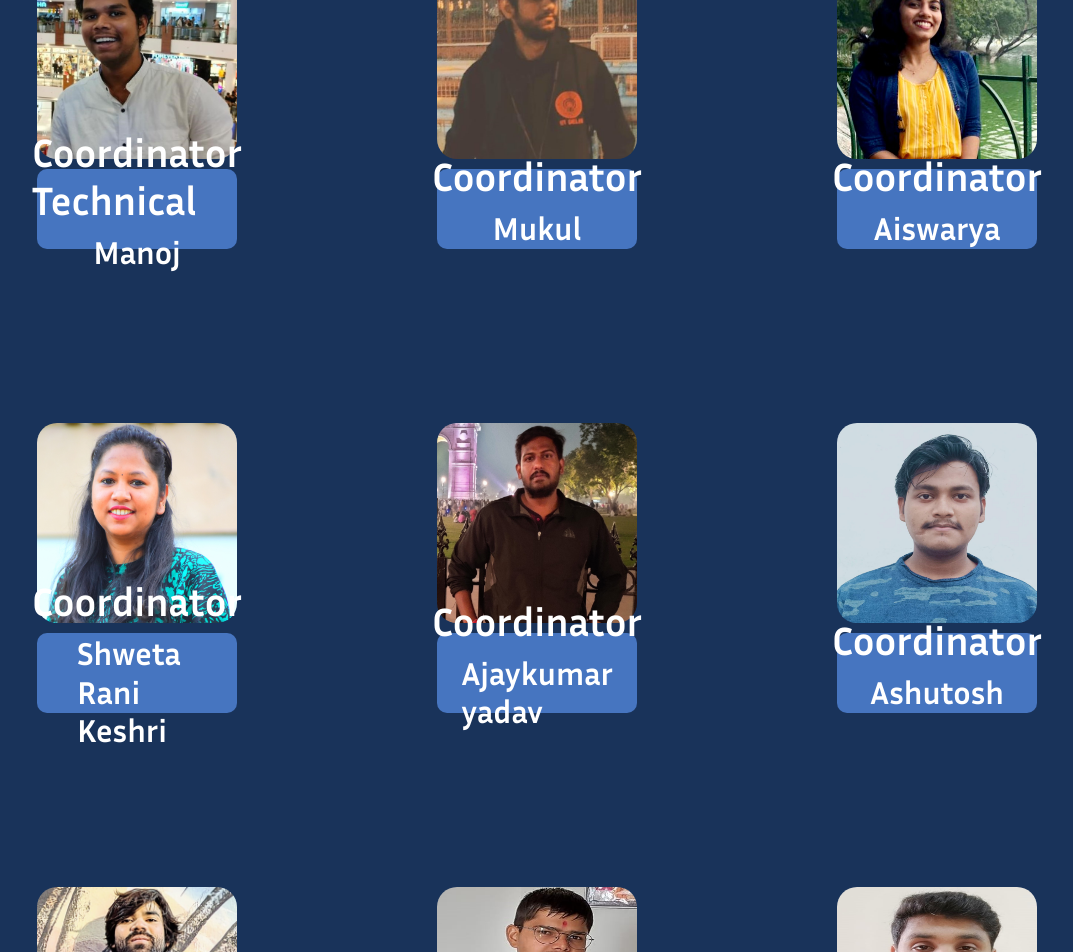
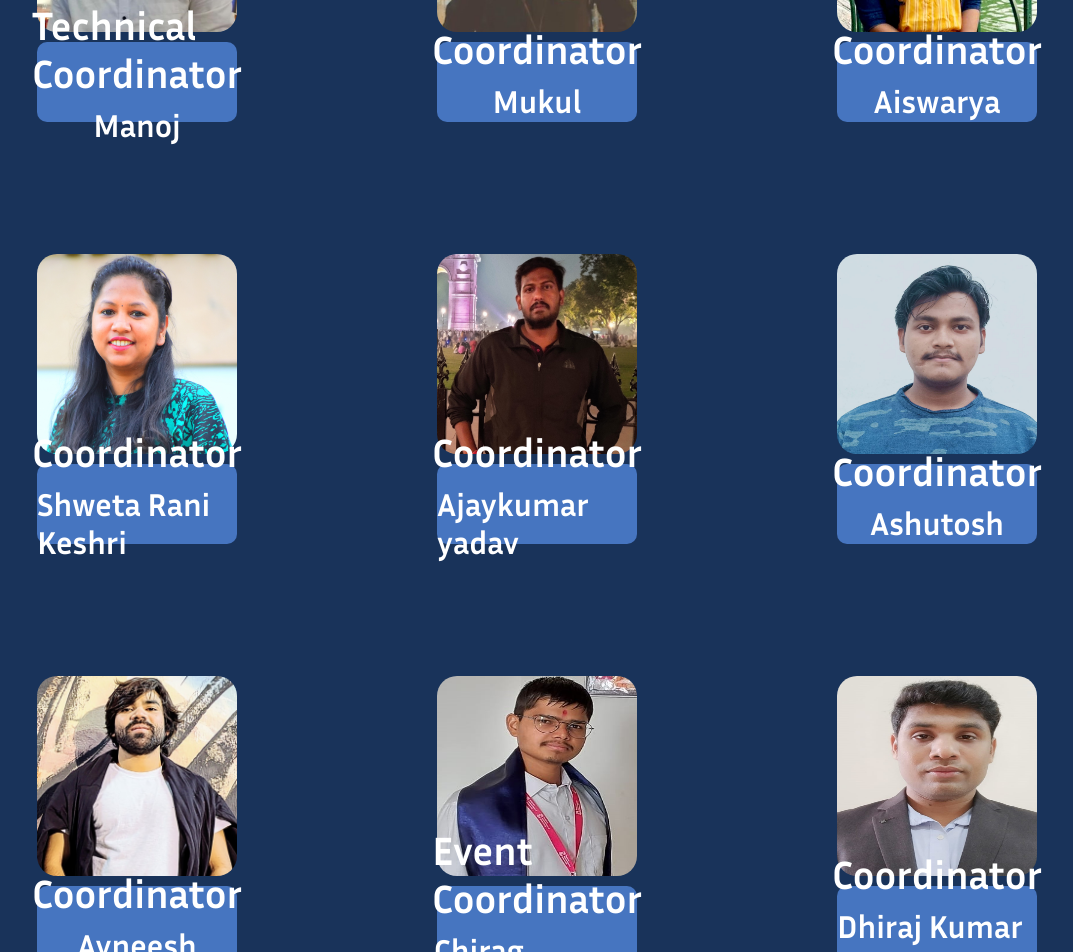
Before and after one commit to sunaina2863/symposium, a React (Create React App) app: page /team in a window 1280 px wide. Shown: the part 2380-3332 px from the top of the page, without its empty margins (103-1176 px from the left). Built offline with nearby package versions, Linux system fonts and the light colour scheme; the HTML template or start-up script is replaced by a standard one.

Commit message:
Minor fixes

```diff
--- a/src/Team/team.css
+++ b/src/Team/team.css
@@ -1,11 +1,12 @@
 @font-face {
     font-family: "Inria Sans Bold";
-    src: url("../InriaSans-Bold.ttf") format("truetype"); /* Adjust the path accordingly */
+    src: url("../InriaSans-Bold.ttf") format("truetype");
+    /* Adjust the path accordingly */
     font-weight: bold;
     font-style: normal;
-  }
+}
 
-.team-txt{
+.team-txt {
     background: url(./team_bg.svg) no-repeat center center/cover;
     background-size: cover;
     height: 100vh;
@@ -16,7 +17,7 @@
     flex-direction: column;
 }
 
-.team-container-boss{
+.team-container-boss {
     background: url(./teamcard_bg.png) no-repeat center center/cover;
     background-size: cover;
     height: 590vh;
@@ -25,7 +26,7 @@
     flex-wrap: wrap;
 }
 
-.flex-item{
+.flex-item {
     flex: 33% 1;
     margin-top: 10px;
     align-items: center;
@@ -35,13 +36,13 @@
 }
 
 
-.member-img{
+.member-img {
     height: 200px;
     width: 200px;
     border-radius: 10%;
-    aspect-ratio: 2/3;
-    }
-.name{
+}
+
+.name {
     height: 60px;
     width: 200px;
     display: flex;
@@ -53,16 +54,19 @@
     margin-top: 10px;
     font-family: "Inria Sans Bold";
     color: white;
+    padding-right: 0px;
+    padding-left: 0px;
 }
 
-@media (max-width:600px){
-    .team-container-boss{
+
+@media (max-width:600px) {
+    .team-container-boss {
         height: 850vh;
     }
 }
 
-@media (max-width:430px){
-    .team-container-boss{
+@media (max-width:430px) {
+    .team-container-boss {
         height: 1675vh;
     }
 }
--- a/src/Team/team.js
+++ b/src/Team/team.js
@@ -30,6 +30,8 @@ import member27 from "./Member Images/Shravan Kumar Pathak _Coordinator _Events_
 import member28 from "./Member Images/Soumili Chakraborti_Coordinator_.jpg"
 import member29 from "./Member Images/Yash Prakash Mishra_Co-ordinator_Abstract Review Committee.jpg"
 import member30 from "./Member Images/Yuvraj_TechCoordinator.jpg"
+import member31 from "./Member Images/shivansh_Tech_coordi.JPG"
+import member32 from "./Member Images/Divyansh_tech_coordi.jpeg"
 import "./team.css";
 
 function Team() {
@@ -137,7 +139,7 @@ function Team() {
             <img src={member10} className="member-img" />
           </div>
           <div className="name">
-            <h1>Coordinator Technical</h1>
+            <h1>Technical Coordinator</h1>
             <h2>Manoj </h2>
           </div>
         </div>
@@ -207,7 +209,7 @@ function Team() {
             <img src={member17} className="member-img" />
           </div>
           <div className="name">
-            <h1>Coordinator Event </h1>
+            <h1>Event Coordinator </h1>
             <h2>Chirag Swaminarayan</h2>
           </div>
         </div>
@@ -227,7 +229,7 @@ function Team() {
             <img src={member19} className="member-img" />
           </div>
           <div className="name">
-            <h1>Coordinator Marketing </h1>
+            <h1>Marketing Coordinator </h1>
             <h2>Hemant gupta</h2>
           </div>
         </div>
@@ -237,7 +239,7 @@ function Team() {
             <img src={member20} className="member-img" />
           </div>
           <div className="name">
-            <h1>Coordinator Events </h1>
+            <h1>Event Coordinator </h1>
             <h2>Kelvin Gajera</h2>
           </div>
         </div>
@@ -247,7 +249,7 @@ function Team() {
             <img src={member21} className="member-img" />
           </div>
           <div className="name">
-            <h1>Coordinator Technical </h1>
+            <h1>Technical Coordinator </h1>
             <h2>Nitin Kumar</h2>
           </div>
         </div>
@@ -267,7 +269,7 @@ function Team() {
             <img src={member23} className="member-img" />
           </div>
           <div className="name">
-            <h1>Coordinator Events</h1>
+            <h1>Event Coordinator</h1>
             <h2>Parth Bidaliya</h2>
           </div>
         </div>
@@ -277,7 +279,7 @@ function Team() {
             <img src={member24} className="member-img" />
           </div>
           <div className="name">
-            <h1>Coordinator Marketing</h1>
+            <h1>Marketing Coordinator</h1>
             <h2>Piyush Paul</h2>
           </div>
         </div>
@@ -307,7 +309,7 @@ function Team() {
             <img src={member27} className="member-img" />
           </div>
           <div className="name">
-            <h1>Coordinator Events </h1>
+            <h1>Event Coordinator </h1>
             <h2>Shravan Pathak</h2>
           </div>
         </div>
@@ -337,14 +339,33 @@ function Team() {
             <img src={member30} className="member-img" />
           </div>
           <div className="name">
-            <h1>Coordinator Technical </h1>
+            <h1>Technical Coordinator </h1>
             <h2>Yuvraj</h2>
           </div>
         </div>
 
 
+        <div className="member-31 flex-item">
+          <div className="img">
+            <img src={member31} className="member-img" />
+          </div>
+          <div className="name">
+            <h1>Technical Coordinator </h1>
+            <h2>Shivansh Gupta</h2>
+          </div>
+        </div>
 
+        <div className="member-32 flex-item">
+          <div className="img">
+            <img src={member32} className="member-img" />
           </div>
+          <div className="name">
+            <h1>Technical Coordinator </h1>
+            <h2>Divyansh</h2>
+          </div>
+        </div>
+      </div>
+
     </>
   );
 }
```
Also changed, not shown: src/Team/Member Images/Divyansh_tech_coordi.jpeg (added), src/Team/Member Images/shivansh_Tech_coordi.JPG (added). Lines whose indentation alone changed are shown as unchanged.
